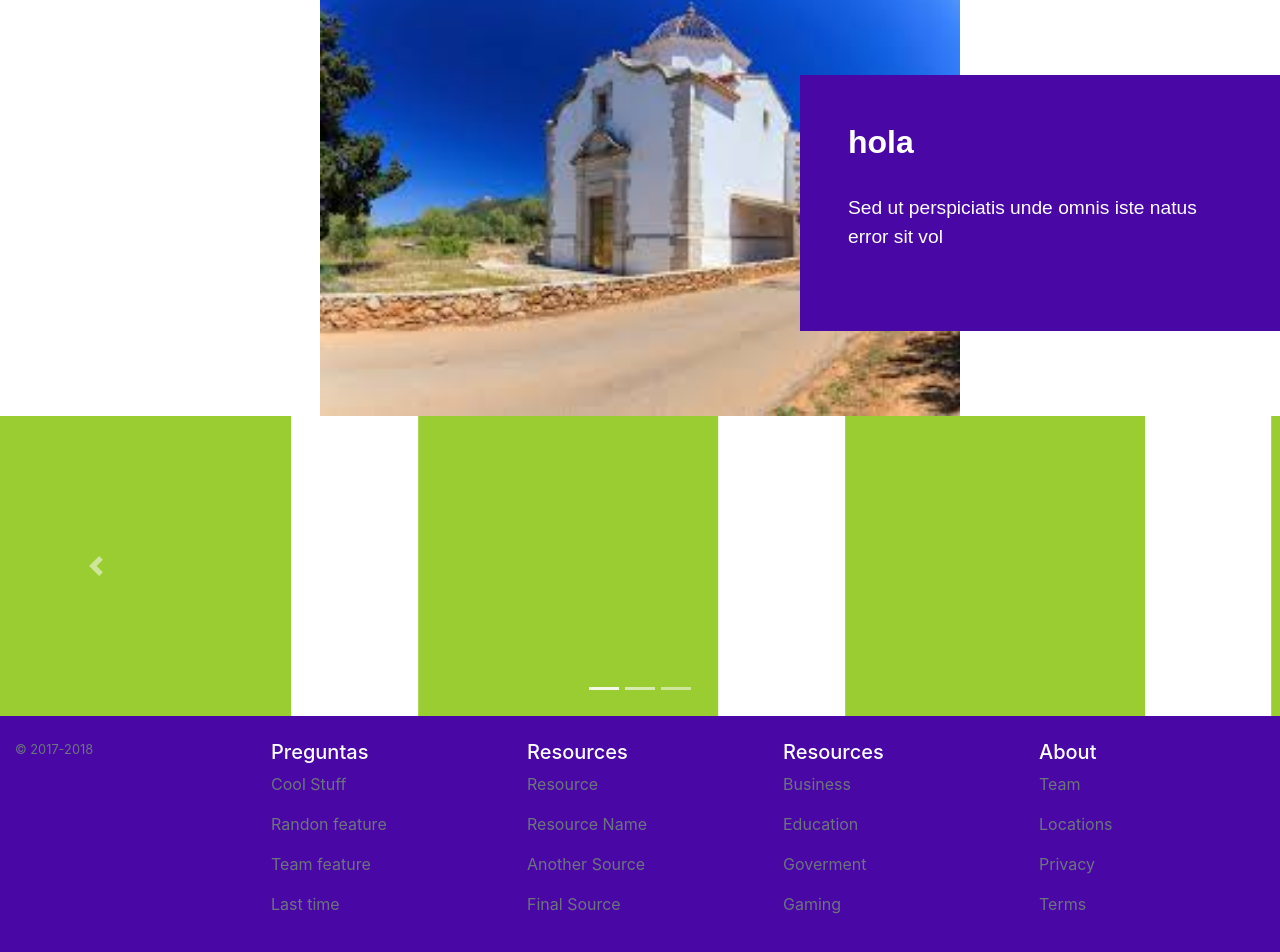
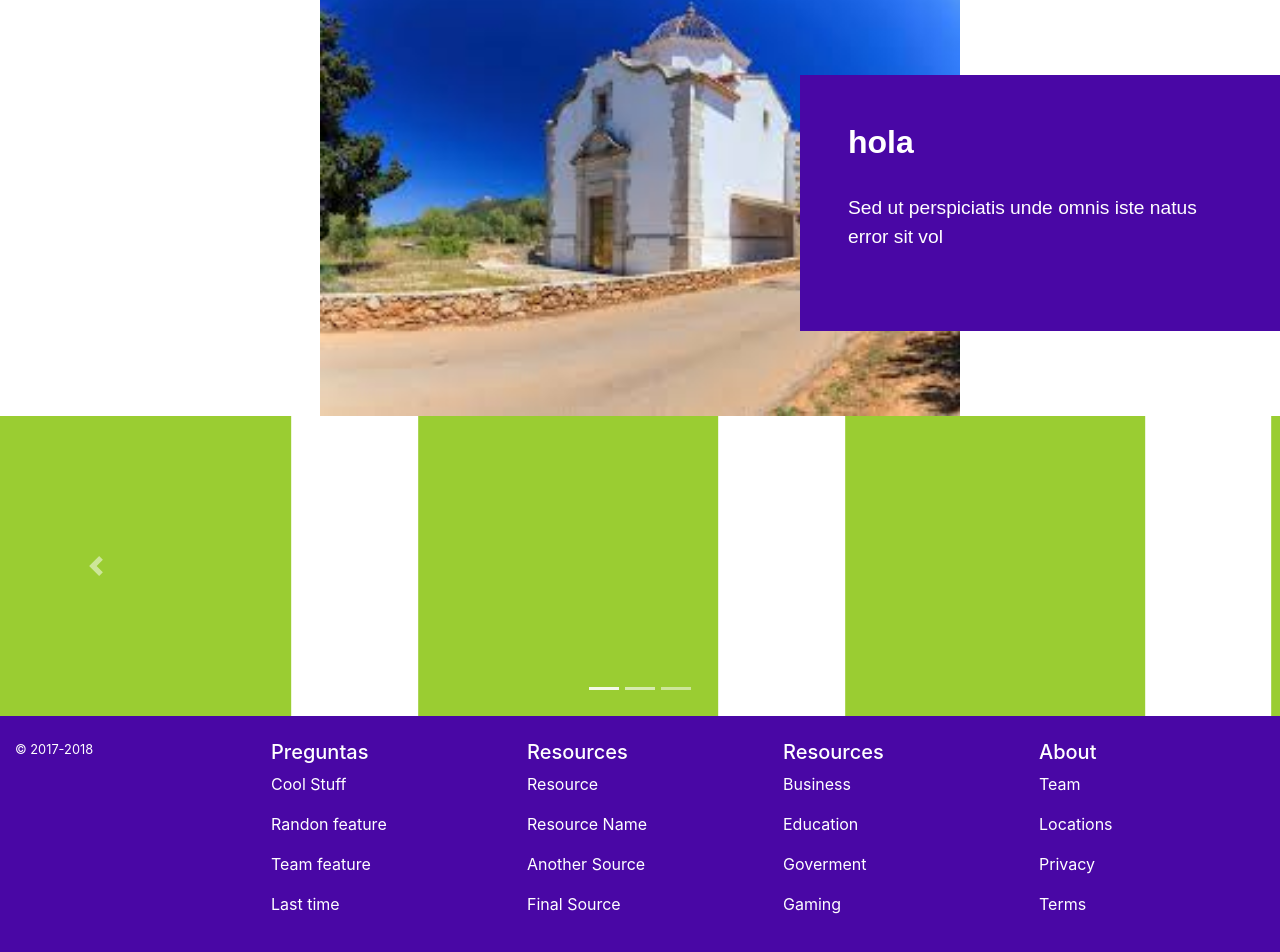
Before and after one commit to yenifergalarza/tugui, a plain HTML site: page src/index.html in a window 1280 px wide. Shown: the part 3641-4593 px from the top of the page. Drawn offline with nearby package versions, Linux system fonts and the light colour scheme.

Commit message:
cambios en mobile

```diff
--- a/src/css/style.css
+++ b/src/css/style.css
@@ -361,19 +361,19 @@
                             font-size: 2rem;
                         }
                         .doubleContainer__firstText {
+                            grid-area: 2 / 1 / 3 / 9;
+                        }
+                        .doubleContainer__firstImg {
+                            grid-area: 1 / 1 / 2 / 9;
+                        }
+                        .doubleContainer__secondImg {
                             grid-area: 3 / 1 / 4 / 9;
                         }
-                        .doubleContainer__firstImg {
-                            grid-area: 1 / 1 / 3 / 9;
-                        }
-                        .doubleContainer__secondImg {
-                            grid-area: 4 / 1 / 6 / 9;
-                        }
                         .doubleContainer__secondText {
-                            grid-area: 6 / 1 / 7 / 9;
+                            grid-area: 4 / 1 / 4 / 9;
                         }
                         .doubleContainer {
-                            grid-template-rows: repeat(6, 1fr);
+                            grid-template-rows: repeat(4, 1fr);
                         }
                         .doubleContainer__text__title {
                             margin-bottom: 1rem;
--- a/src/index.html
+++ b/src/index.html
@@ -176,28 +176,28 @@
     <footer id="footer" class="container-fluid pb-4 pt-4">
         <div class="row">
             <div class="col-12 col-md">
-                <small class="d-block mb-3 text-muted">© 2017-2018</small>
+                <small class="d-block mb-3 ">© 2017-2018</small>
             </div>
             <div class="col-6 col-md">
                 <h5>Preguntas</h5>
                 <ul class="list-unstyled text-small">
                     <li>
-                        <a class="text-muted"> Cool Stuff</a>
+                        <a class=""> Cool Stuff</a>
                     </li>
                 </ul>
                 <ul class="list-unstyled text-small">
                     <li>
-                        <a class="text-muted"> Randon feature</a>
+                        <a class=""> Randon feature</a>
                     </li>
                 </ul>
                 <ul class="list-unstyled text-small">
                     <li>
-                        <a class="text-muted"> Team feature</a>
+                        <a class=""> Team feature</a>
                     </li>
                 </ul>
                 <ul class="list-unstyled text-small">
                     <li>
-                        <a class="text-muted"> Last time</a>
+                        <a class=""> Last time</a>
                     </li>
                 </ul>
             </div>
@@ -205,22 +205,22 @@
                 <h5>Resources</h5>
                 <ul class="list-unstyled text-small">
                     <li>
-                        <a class="text-muted"> Resource</a>
+                        <a class=""> Resource</a>
                     </li>
                 </ul>
                 <ul class="list-unstyled text-small">
                     <li>
-                        <a class="text-muted"> Resource Name</a>
+                        <a class=""> Resource Name</a>
                     </li>
                 </ul>
                 <ul class="list-unstyled text-small">
                     <li>
-                        <a class="text-muted"> Another Source</a>
+                        <a class=""> Another Source</a>
                     </li>
                 </ul>
                 <ul class="list-unstyled text-small">
                     <li>
-                        <a class="text-muted"> Final Source</a>
+                        <a class=""> Final Source</a>
                     </li>
                 </ul>
             </div>
@@ -228,22 +228,22 @@
                 <h5>Resources</h5>
                 <ul class="list-unstyled text-small">
                     <li>
-                        <a class="text-muted"> Business</a>
+                        <a class=""> Business</a>
                     </li>
                 </ul>
                 <ul class="list-unstyled text-small">
                     <li>
-                        <a class="text-muted"> Education</a>
+                        <a class=""> Education</a>
                     </li>
                 </ul>
                 <ul class="list-unstyled text-small">
                     <li>
-                        <a class="text-muted"> Goverment</a>
+                        <a class=""> Goverment</a>
                     </li>
                 </ul>
                 <ul class="list-unstyled text-small">
                     <li>
-                        <a class="text-muted"> Gaming</a>
+                        <a class=""> Gaming</a>
                     </li>
                 </ul>
             </div>
@@ -251,22 +251,22 @@
                 <h5>About</h5>
                 <ul class="list-unstyled text-small">
                     <li>
-                        <a class="text-muted"> Team</a>
+                        <a class=""> Team</a>
                     </li>
                 </ul>
                 <ul class="list-unstyled text-small">
                     <li>
-                        <a class="text-muted"> Locations</a>
+                        <a class=""> Locations</a>
                     </li>
                 </ul>
                 <ul class="list-unstyled text-small">
                     <li>
-                        <a class="text-muted"> Privacy</a>
+                        <a class=""> Privacy</a>
                     </li>
                 </ul>
                 <ul class="list-unstyled text-small">
                     <li>
-                        <a class="text-muted"> Terms</a>
+                        <a class=""> Terms</a>
                     </li>
                 </ul>
             </div>
```
